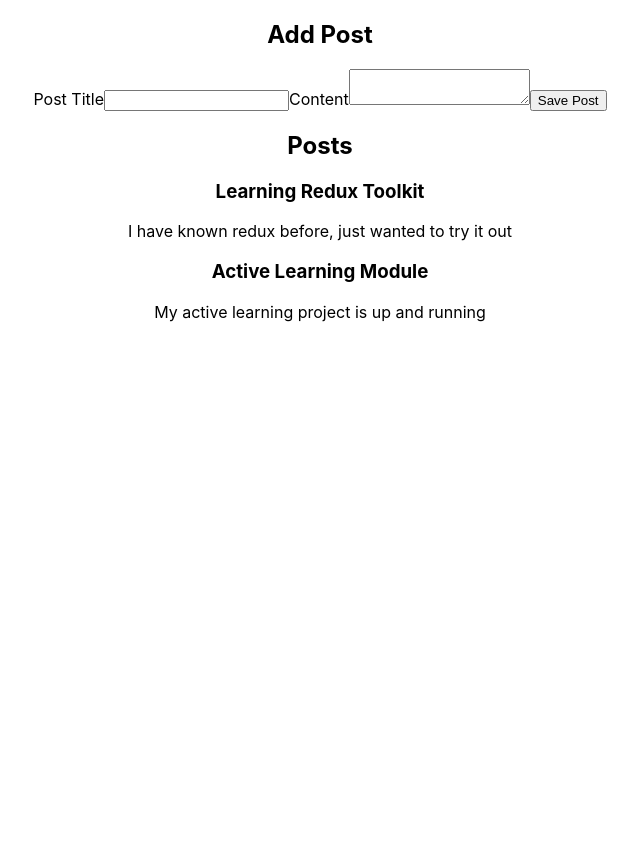
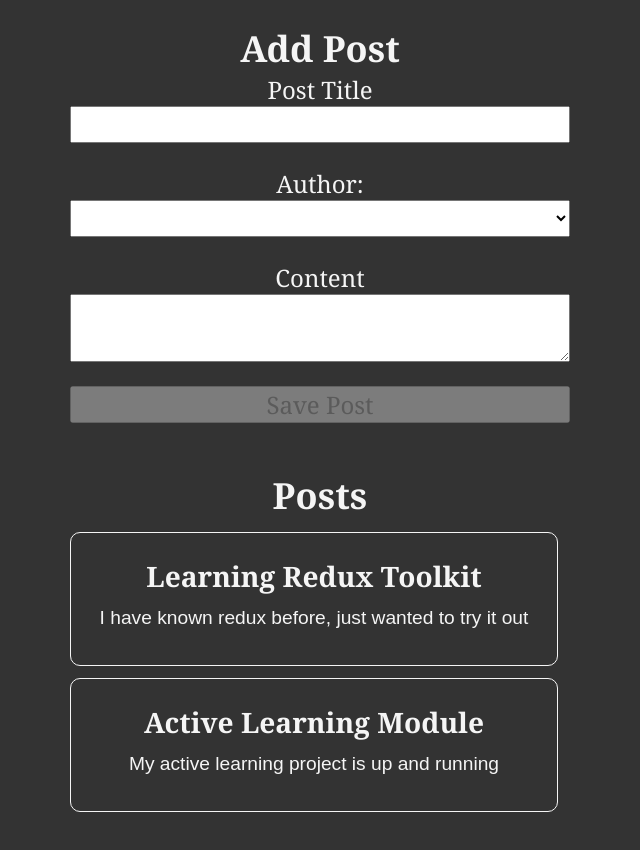
Before and after one commit to daregoodness1997/redux-blog, a React (Create React App) app: page / in a window 1280 px wide. Shown: the top 850 px of the page, without its empty margins (320-960 px from the left). Before the commit the page ends 800 px from the top, so only its background shows below. Built offline with nearby package versions, Linux system fonts and the light colour scheme.

Commit message:
added css and diabled feature

```diff
--- a/src/app/store.js
+++ b/src/app/store.js
@@ -1,8 +1,10 @@
 import { configureStore } from '@reduxjs/toolkit';
 import postsReducer from '../features/posts/postsSlice';
+import usersReducer from '../features/users/usersSlice';
 
 export const store = configureStore({
   reducer: {
     posts: postsReducer,
+    users: usersReducer,
   },
 });
--- a/src/features/posts/AddPostForm.js
+++ b/src/features/posts/AddPostForm.js
@@ -1,18 +1,29 @@
 import React, { useState } from 'react';
-import { useDispatch } from 'react-redux';
+import { useDispatch, useSelector } from 'react-redux';
 import { postAdded } from './postsSlice';
+import { selectAllUsers } from '../users/usersSlice';
 
 const AddPostForm = () => {
-  const [values, setValues] = useState({ title: '', content: '' });
   let dispatch = useDispatch();
+
+  const [values, setValues] = useState({ title: '', content: '', userId: '' });
+
+  const users = useSelector(selectAllUsers);
 
   const onSavePostSubmitted = e => {
     e.preventDefault();
     dispatch(postAdded(values));
-    setValues({ title: '', content: '' });
+    setValues({ title: '', content: '', userId: '' });
   };
 
-  console.log(values);
+  const userOptions = users.map(user => (
+    <option key={user.id} value={user.id}>
+      {user.name}
+    </option>
+  ));
+
+  const canSave =
+    Boolean(values.title) && Boolean(values.content) && Boolean(values.userId);
 
   return (
     <section>
@@ -27,6 +38,17 @@
           required
           onChange={e => setValues({ ...values, title: e.target.value })}
         />
+
+        <label htmlFor='postAuthor'>Author:</label>
+        <select
+          id='postAuthor'
+          name='postAuthor'
+          value={values.userId}
+          onChange={e => setValues({ ...values, userId: e.target.value })}
+        >
+          <option value=''></option>
+          {userOptions}
+        </select>
         <label htmlFor='postContent'>Content</label>
         <textarea
           name='postContent'
@@ -36,7 +58,9 @@
           onChange={e => setValues({ ...values, content: e.target.value })}
         />
 
-        <button type='submit'>Save Post</button>
+        <button type='submit' disabled={!canSave}>
+          Save Post
+        </button>
       </form>
     </section>
   );
--- /dev/null
+++ b/src/features/users/usersSlice.js
@@ -0,0 +1,16 @@
+import { createSlice } from '@reduxjs/toolkit';
+
+const initialState = [
+  { id: '0', name: 'Alex Wande' },
+  { id: '1', name: 'Jose Alvarez' },
+  { id: '2', name: 'Will Smithes' },
+];
+
+const userSlice = createSlice({
+  name: 'users',
+  initialState,
+  reducers: {},
+});
+
+export const selectAllUsers = state => state.users;
+export default userSlice.reducer;
--- a/src/index.css
+++ b/src/index.css
@@ -1,13 +1,69 @@
-body {
+* {
   margin: 0;
-  font-family: -apple-system, BlinkMacSystemFont, 'Segoe UI', 'Roboto', 'Oxygen',
-    'Ubuntu', 'Cantarell', 'Fira Sans', 'Droid Sans', 'Helvetica Neue',
-    sans-serif;
-  -webkit-font-smoothing: antialiased;
-  -moz-osx-font-smoothing: grayscale;
+  padding: 0;
+  box-sizing: border-box;
 }
 
-code {
-  font-family: source-code-pro, Menlo, Monaco, Consolas, 'Courier New',
-    monospace;
+html {
+  font-family: Cambria, Cochin, Georgia, Times, 'Times New Roman', serif;
+  background: #333;
+  color: whitesmoke;
 }
+
+body {
+  min-height: 100vh;
+  font-size: 1.5rem;
+  padding: 0 10% 10%;
+}
+
+input,
+textarea,
+button,
+select {
+  font: inherit;
+  margin-bottom: 1em;
+}
+
+main {
+  max-width: 500px;
+  margin: auto;
+}
+
+section {
+  margin-top: 1em;
+}
+
+article {
+  margin: 0.5em 0.5em 0.5em 0;
+  border: 1px solid whitesmoke;
+  border-radius: 10px;
+  padding: 1em;
+}
+
+h1 {
+  font-size: 3.5rem;
+}
+
+p {
+  font-family: Arial, Helvetica, sans-serif;
+  line-height: 1.4;
+  font-size: 1.2rem;
+  margin: 0.5em 0;
+}
+
+form {
+  display: flex;
+  flex-direction: column;
+}
+
+.postCredit {
+  font-size: 1rem;
+}
+
+.reactionButton {
+  margin: 0 0.25em 0 0;
+  background: transparent;
+  border: none;
+  color: whitesmoke;
+  font-size: 1rem;
+}
```
